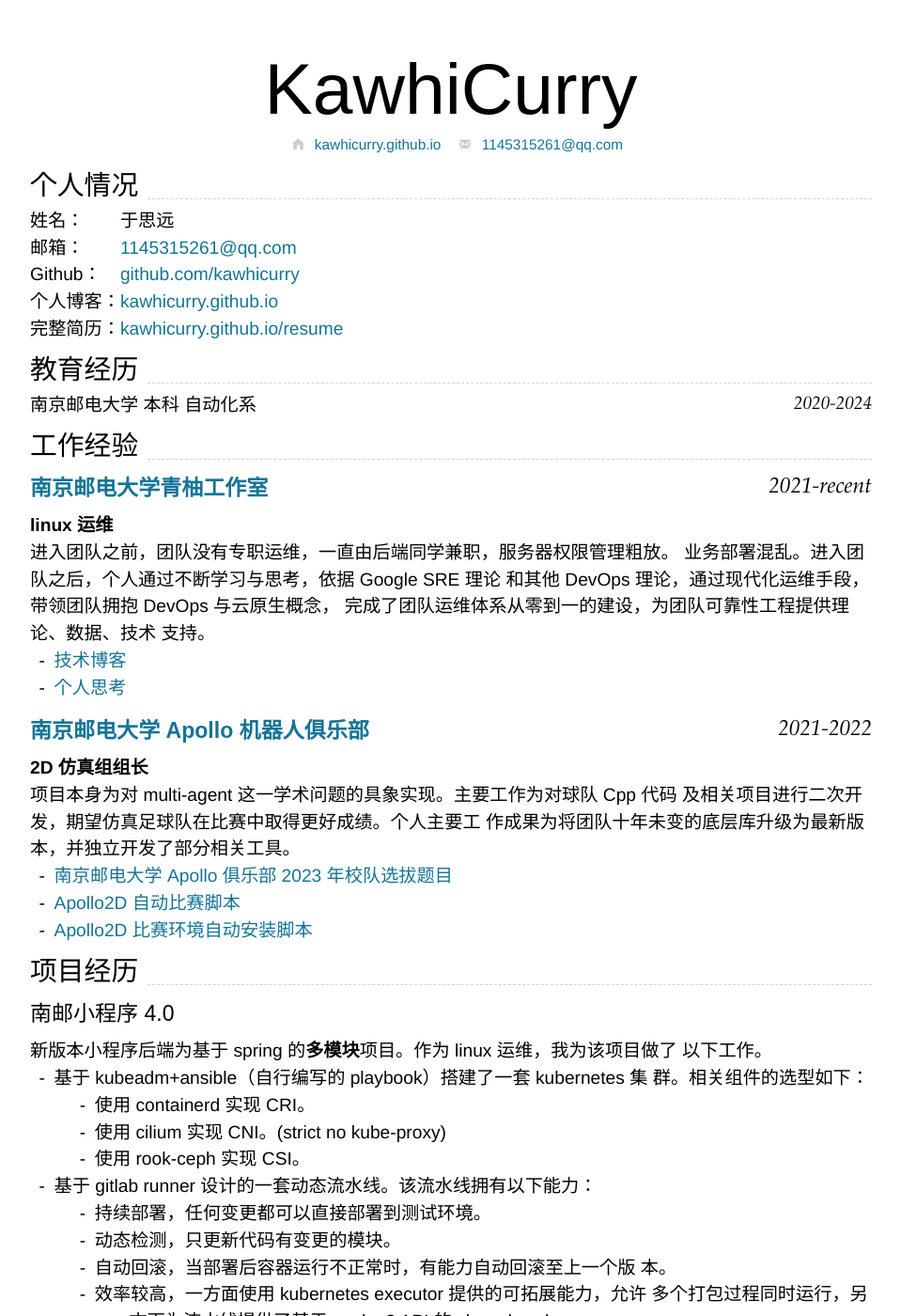
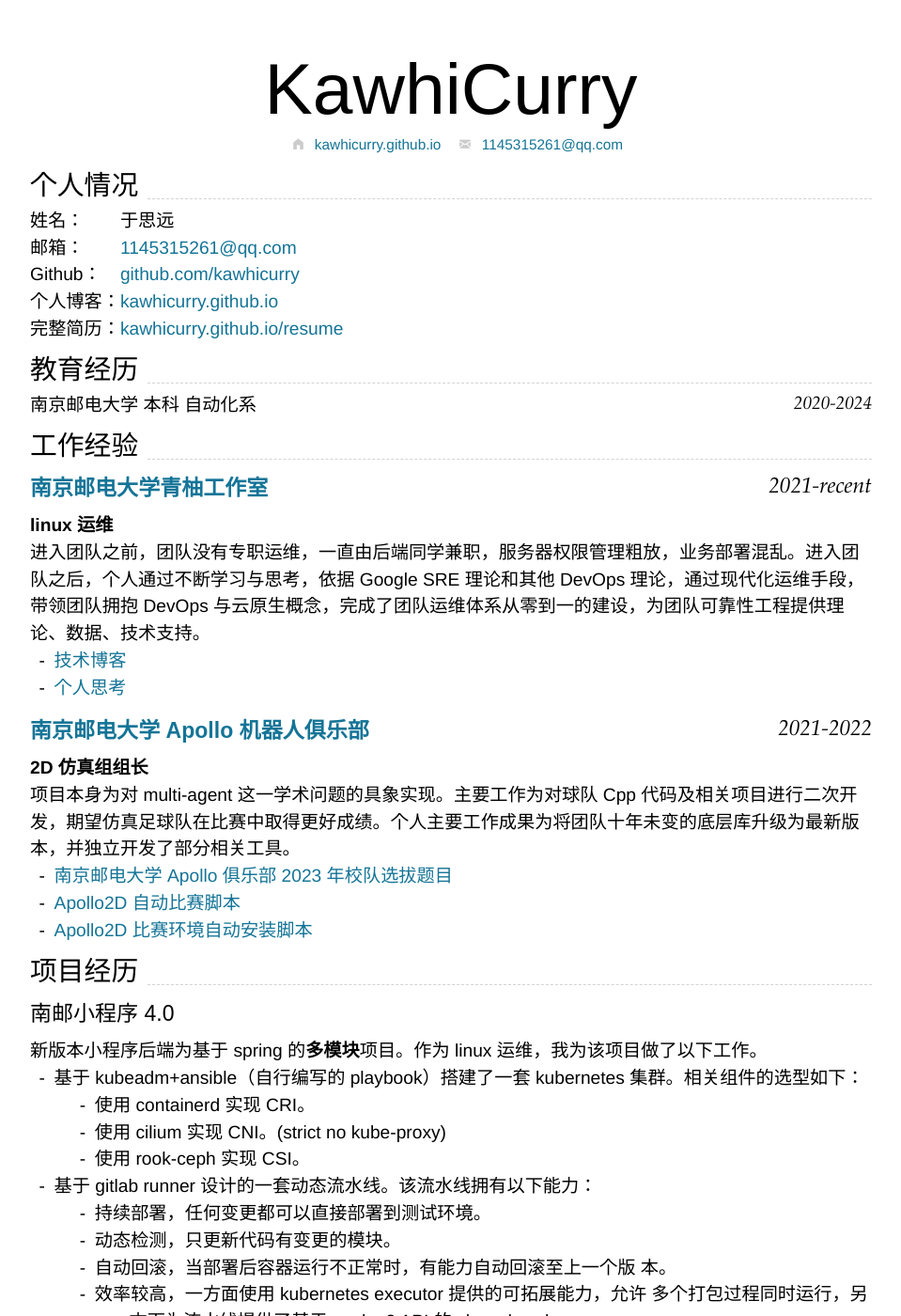
Before and after one commit to kawhicurry/resume, a Jekyll site: the page built from index.md, in a window 1280 px wide and 1400 px high. Shown: the whole window at 94% size, without its empty margins (160-1119 px from the left). Built offline with Jekyll 4.4.1, drawn with Linux system fonts in a browser that asks for light colours; nearby versions of some CDN libraries.

Commit message:
2023/02/05

```diff
--- a/index.md
+++ b/index.md
@@ -27,11 +27,7 @@ homepage:
 
 **linux 运维**
 
-进入团队之前，团队没有专职运维，一直由后端同学兼职，服务器权限管理粗放。
-业务部署混乱。进入团队之后，个人通过不断学习与思考，依据 Google SRE 理论
-和其他 DevOps 理论，通过现代化运维手段，带领团队拥抱 DevOps 与云原生概念，
-完成了团队运维体系从零到一的建设，为团队可靠性工程提供理论、数据、技术
-支持。
+进入团队之前，团队没有专职运维，一直由后端同学兼职，服务器权限管理粗放，业务部署混乱。进入团队之后，个人通过不断学习与思考，依据 Google SRE 理论和其他 DevOps 理论，通过现代化运维手段，带领团队拥抱 DevOps 与云原生概念，完成了团队运维体系从零到一的建设，为团队可靠性工程提供理论、数据、技术支持。
 
 - [技术博客]()
 - [个人思考]()
@@ -40,9 +36,7 @@ homepage:
 
 **2D 仿真组组长**
 
-项目本身为对 multi-agent 这一学术问题的具象实现。主要工作为对球队 Cpp 代码
-及相关项目进行二次开发，期望仿真足球队在比赛中取得更好成绩。个人主要工
-作成果为将团队十年未变的底层库升级为最新版本，并独立开发了部分相关工具。
+项目本身为对 multi-agent 这一学术问题的具象实现。主要工作为对球队 Cpp 代码及相关项目进行二次开发，期望仿真足球队在比赛中取得更好成绩。个人主要工作成果为将团队十年未变的底层库升级为最新版本，并独立开发了部分相关工具。
 
 - [南京邮电大学 Apollo 俱乐部 2023 年校队选拔题目](https://github.com/Apollo2d/NJUPT-2022-apollo2d)
 - [Apollo2D 自动比赛脚本](https://github.com/Apollo2d/AutoGame)
@@ -52,11 +46,9 @@ homepage:
 
 ### 南邮小程序 4.0
 
-新版本小程序后端为基于 spring 的**多模块**项目。作为 linux 运维，我为该项目做了
-以下工作。
+新版本小程序后端为基于 spring 的**多模块**项目。作为 linux 运维，我为该项目做了以下工作。
 
-- 基于 kubeadm+ansible（自行编写的 playbook）搭建了一套 kubernetes 集
-  群。相关组件的选型如下：
+- 基于 kubeadm+ansible（自行编写的 playbook）搭建了一套 kubernetes 集群。相关组件的选型如下：
   - 使用 containerd 实现 CRI。
   - 使用 cilium 实现 CNI。(strict no kube-proxy)
   - 使用 rook-ceph 实现 CSI。
```
